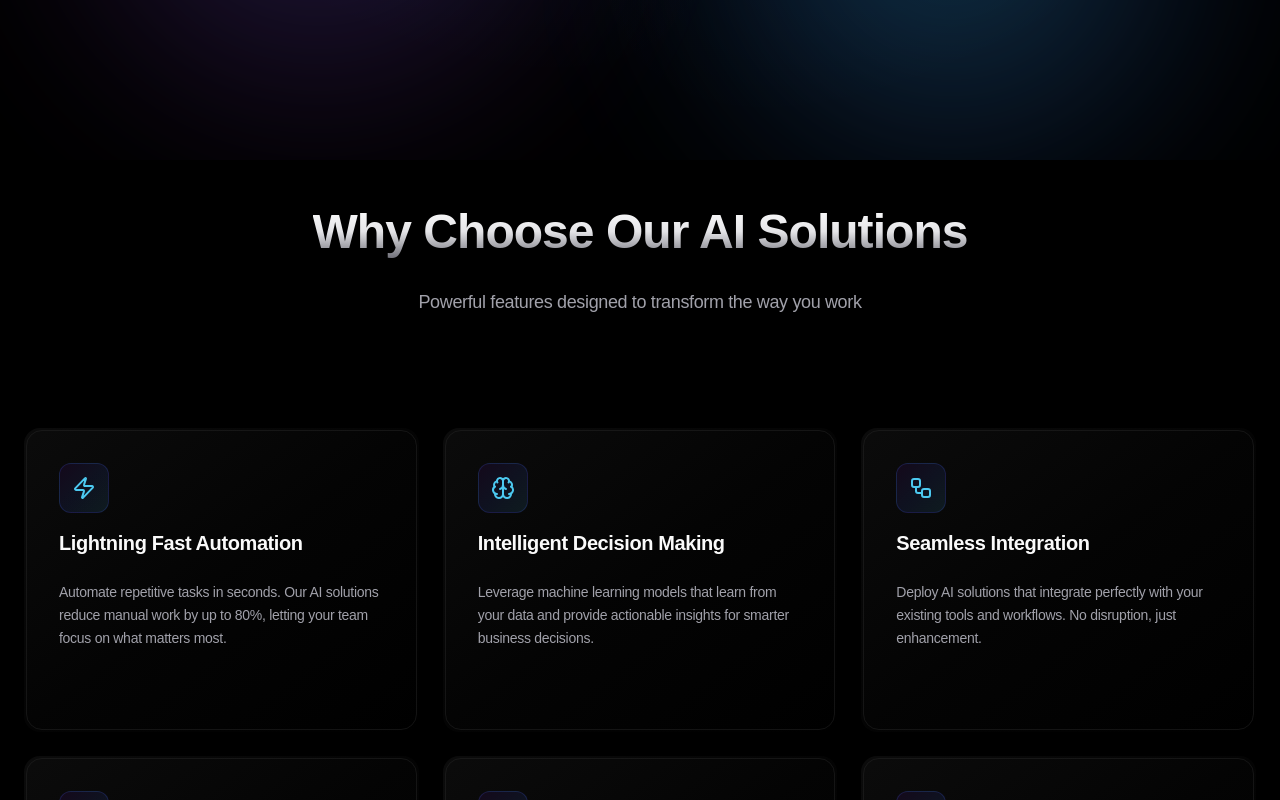
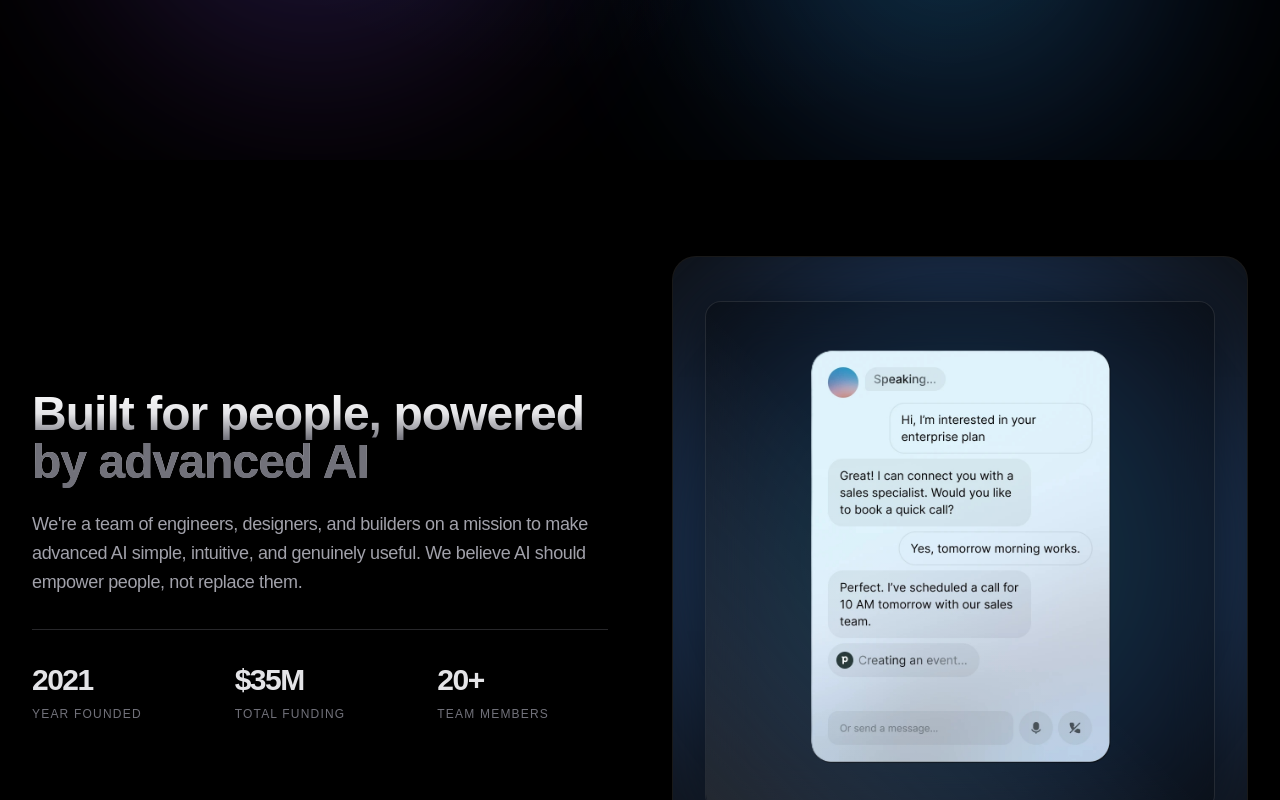
Before and after one commit to AGT-78/coreflowsolutions, a React (Vite) app: page / in a window 1280 px wide. Shown: the part 640-1440 px from the top of the page. Built offline with nearby package versions, Linux system fonts and the light colour scheme.

Commit message:
Features SECTION

```diff
--- /dev/null
+++ b/src/components/common/NebulaGradient.jsx
@@ -0,0 +1,41 @@
+import React from 'react';
+import { motion } from 'framer-motion';
+
+const NebulaGradient = () => {
+  return (
+    <div className="relative flex items-center justify-center p-4 md:p-8 overflow-hidden bg-[#0d0d0d] rounded-3xl min-h-[600px] w-full border border-white/5">
+
+      {/* 1. Static "Nebula" Glow Effect */}
+      <div
+        className="absolute w-[140%] h-[140%] opacity-50 blur-[100px] pointer-events-none z-0"
+        style={{
+          background: 'radial-gradient(circle at center, #22c55e 0%, #3b82f6 30%, transparent 70%)'
+        }}
+      />
+
+      {/* 2. Expanded Floating Chatbot Container */}
+      <motion.div
+        initial={{ y: 30, opacity: 0 }}
+        whileInView={{ y: 0, opacity: 1 }}
+        transition={{ duration: 1, ease: [0.16, 1, 0.3, 1] }}
+        className="relative z-10 w-full h-full flex items-center justify-center transform transition-all duration-700 hover:scale-[1.01]"
+      >
+        {/* Expanded Glassmorphism Frame: Now uses w-full and h-full logic */}
+        <div className="relative w-full max-w-5xl rounded-2xl border border-white/10 bg-black/40 backdrop-blur-xl shadow-[0_0_50px_rgba(0,0,0,0.5)] overflow-hidden">
+
+          {/* Increased Image Size */}
+          <img
+            src="/Chatbot-rep.png"
+            alt="AI Chatbot Interface"
+            className="w-full h-auto object-cover scale-105 transition-transform duration-700 hover:scale-100"
+          />
+
+          {/* Subtle Reflection Overlay */}
+          <div className="absolute inset-0 rounded-2xl bg-gradient-to-tr from-white/10 via-transparent to-transparent pointer-events-none" />
+        </div>
+      </motion.div>
+    </div>
+  );
+};
+
+export default NebulaGradient;
--- a/src/components/sections/HomePage.jsx
+++ b/src/components/sections/HomePage.jsx
@@ -4,12 +4,14 @@ import Footer from '../layout/Footer';
 import Hero from './Hero';
 import Industries from './Industries';
 import Features from './Features';
+import ProductChatbot from './ProductChatbot';
 
 const HomePage = () => {
     return (
       <div className="flex flex-col min-h-screen bg-background text-foreground">
         <Navbar />
         <Hero />
+        <ProductChatbot />
         <Features />
         <Footer />
       </div>
--- /dev/null
+++ b/src/components/sections/ProductChatbot.jsx
@@ -0,0 +1,62 @@
+import React from 'react';
+import { motion } from 'framer-motion';
+import NebulaGradient from '../common/NebulaGradient';
+const ProductChatbot = () => {
+  const stats = [
+    { label: "Year founded", value: "2021" },
+    { label: "Total funding", value: "$35M" },
+    { label: "Team members", value: "20+" },
+  ];
+
+  return (
+    <section className="bg-black py-24 px-6 lg:px-8">
+      <div className="mx-auto max-w-7xl">
+        <div className="grid grid-cols-1 lg:grid-cols-2 gap-16 items-center">
+
+          {/* Left Content Column */}
+          <div className="flex flex-col space-y-8">
+            <motion.div
+              initial={{ opacity: 0, x: -20 }}
+              whileInView={{ opacity: 1, x: 0 }}
+              transition={{ duration: 0.8 }}
+              viewport={{ once: true }}
+            >
+              <h2 className="text-3xl md:text-4xl lg:text-5xl font-bold tracking-tighter leading-[1.1]">
+                <span className="bg-gradient-to-b from-[#FFFFFF] via-[#E4E4E7] to-[#71717A] bg-clip-text text-transparent">
+                  Built for people, powered <br />
+                  <span className="text-zinc-500">by advanced AI</span>
+                </span>
+              </h2>
+
+              <p className="mt-6 text-lg text-zinc-400 leading-relaxed max-w-xl">
+                We're a team of engineers, designers, and builders on a mission to
+                make advanced AI simple, intuitive, and genuinely useful. We believe
+                AI should empower people, not replace them.
+              </p>
+            </motion.div>
+
+            {/* Stats Row */}
+            <div className="grid grid-cols-3 gap-8 pt-8 border-t border-zinc-800">
+              {stats.map((stat, index) => (
+                <div key={index} className="flex flex-col space-y-2">
+                  <span className="text-2xl md:text-3xl font-bold tracking-tighter text-zinc-200">
+                    {stat.value}
+                  </span>
+                  <span className="text-xs uppercase tracking-widest text-zinc-500 font-medium">
+                    {stat.label}
+                  </span>
+                </div>
+              ))}
+            </div>
+          </div>
+
+          {/* Right Image Column */}
+          <NebulaGradient />
+
+        </div>
+      </div>
+    </section>
+  );
+};
+
+export default ProductChatbot;
```
Also changed, not shown: public/Chatbot-rep.png (added).
